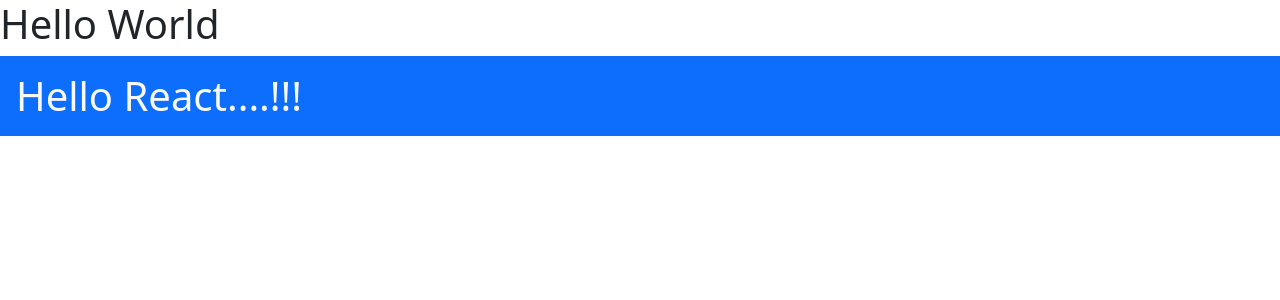
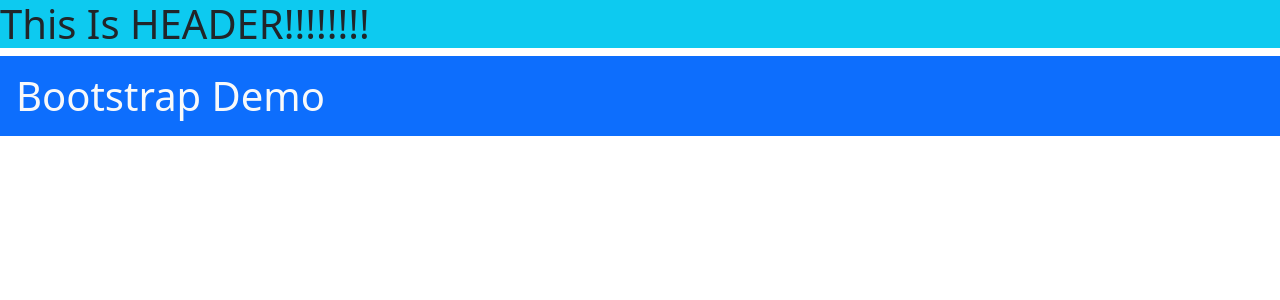
Before and after one commit to YogitaBhagat1996/my-react-project, a React (Create React App) app: page / in a window 1280 px wide. Shown: the top 300 px of the page. Built offline with nearby package versions, Linux system fonts and the light colour scheme.

Commit message:
basic bootstrap

```diff
--- a/src/App.js
+++ b/src/App.js
@@ -1,8 +1,13 @@
+//import Footer from "./pages/Footer";
+import Header from "./pages/Header";
+//import MainBody from "./pages/MainBody";
+import "bootstrap/dist/css/bootstrap.css";
+
+// return JSX.
 function App() {
   return (
     <div>
-      <h1>Hello World</h1>
-
+      <Header />
       <BootstrapDemo />
     </div>
   );
@@ -11,8 +16,9 @@ function App() {
 function BootstrapDemo() {
   return (
     <div>
-      <h1 className="bg-primary p-3 text-light">Hello React....!!!</h1>
+      <h1 class="bg-primary p-3 text-light">Bootstrap Demo</h1>
     </div>
   );
 }
+
 export default App;
--- /dev/null
+++ b/src/pages/Footer.js
@@ -0,0 +1,9 @@
+function Footer() {
+  return (
+    <div>
+      <h1>This is A Footerrrr</h1>
+    </div>
+  );
+}
+
+export default Footer;
--- /dev/null
+++ b/src/pages/Header.js
@@ -0,0 +1,11 @@
+import "bootstrap/dist/css/bootstrap.css";
+
+function Header() {
+  return (
+    <div>
+      <h1 class="bg-info">This Is HEADER!!!!!!!!</h1>
+    </div>
+  );
+}
+
+export default Header;
--- /dev/null
+++ b/src/pages/MainBody.js
@@ -0,0 +1,14 @@
+function MainBody() {
+  return (
+    <div>
+      <p>
+        Lorem, ipsum dolor sit amet consectetur adipisicing elit. Quibusdam
+        porro hic saepe. Aperiam repellat culpa soluta assumenda molestias! Quis
+        voluptates atque rem libero labore voluptatibus nostrum nesciunt.
+        Veritatis, dolorum voluptate.
+      </p>
+    </div>
+  );
+}
+
+export default MainBody;
```
